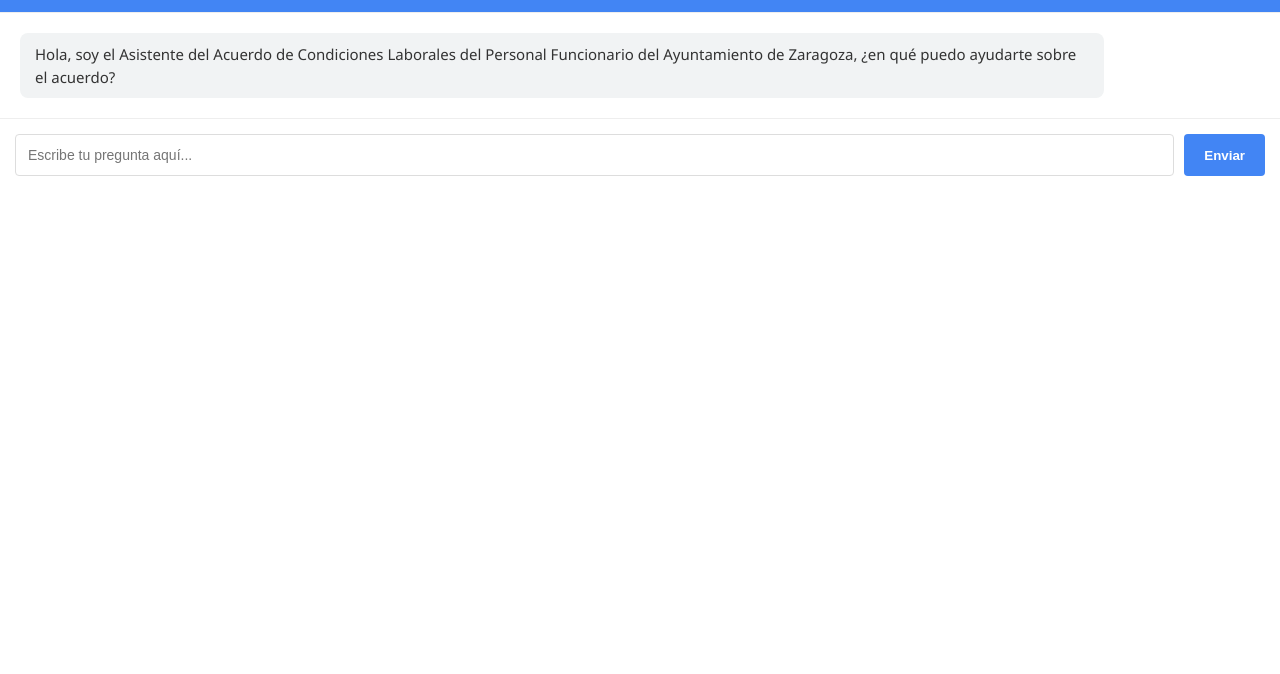
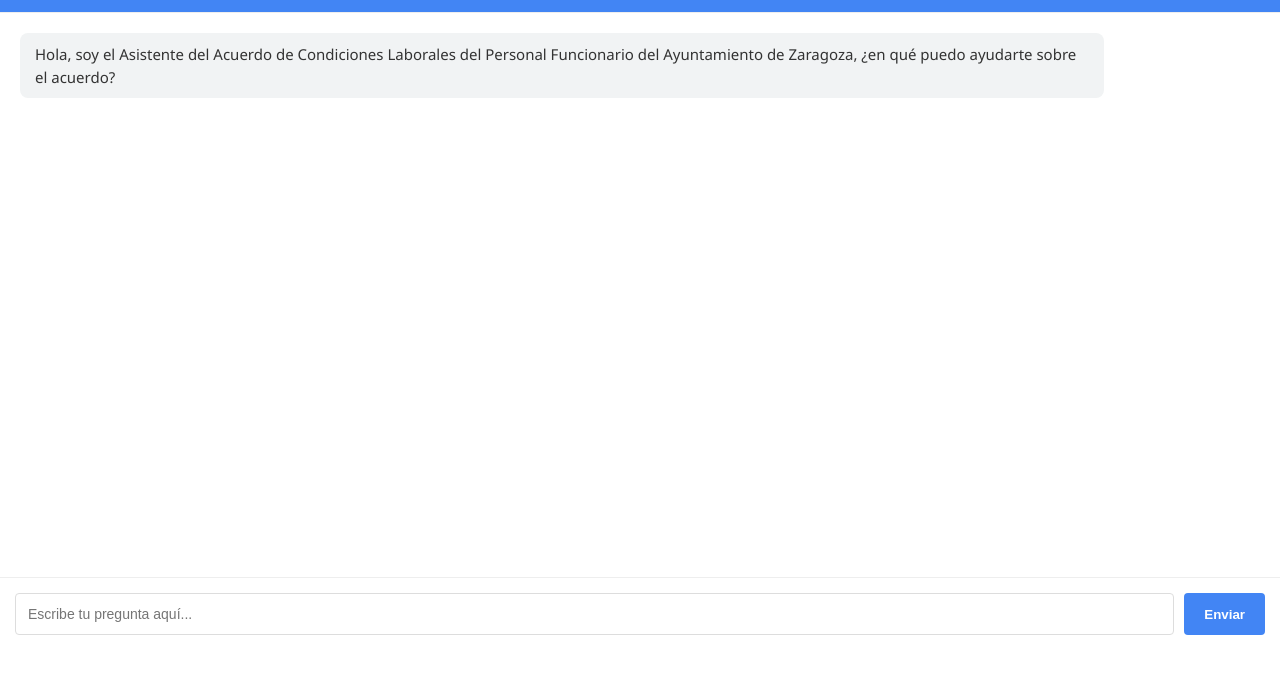
Before and after one commit to sindicatostaz-star/mi-gem-chat, a website: page public/index.html in a window 1280 px wide. Shown: the part 50-724 px from the top of the page. Drawn offline with Linux system fonts and the light colour scheme.

Commit message:
Update index.html

```diff
--- a/public/index.html
+++ b/public/index.html
@@ -9,7 +9,7 @@
 
         /* 1. El cuerpo ocupa toda la pantalla y no tiene márgenes */
         html, body {
-            height: 700;
+            height: 700px;
             margin: 0;
             padding: 0;
             font-family: 'Segoe UI', sans-serif;
```
